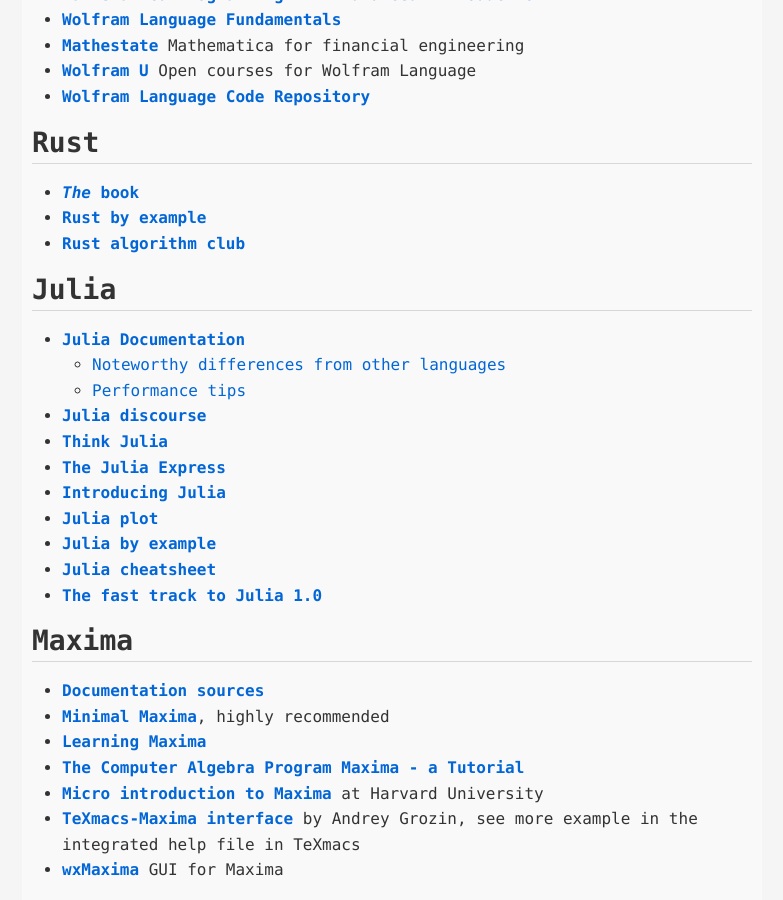
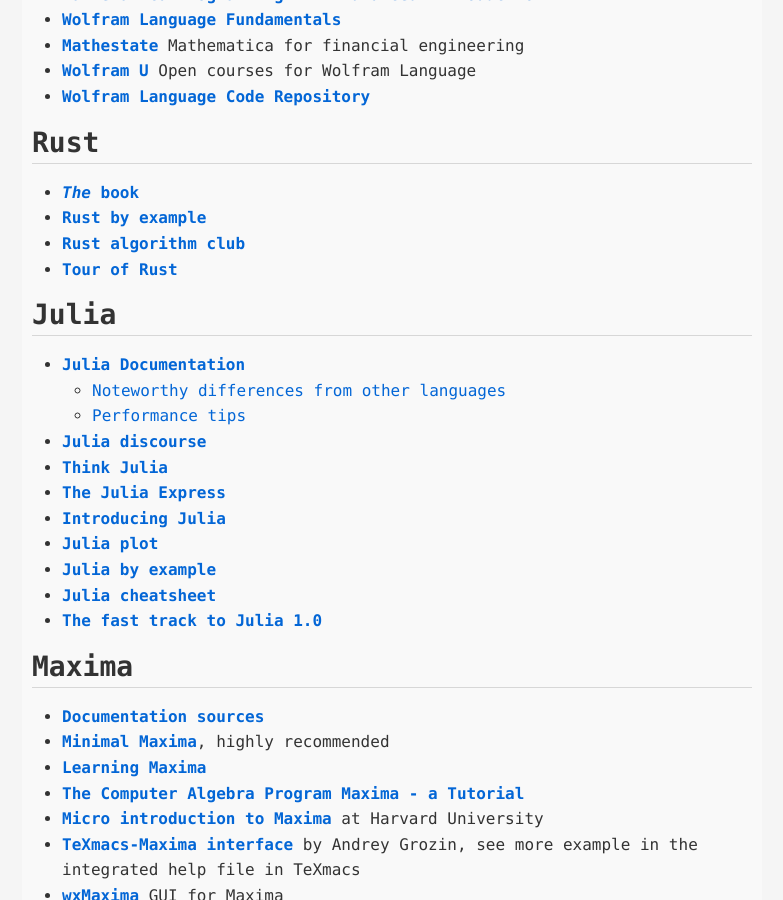
Before and after one commit to xienotes/xienotes.github.io, a Jekyll site: the page built from _posts/2020-06-07-all-about-coding.md, in a window 1280 px wide and 900 px high, scrolled down 708 px. Shown: the whole window, without its empty margins (248-1031 px from the left). Built offline with Jekyll 4.4.1, drawn with Linux system fonts in a browser that asks for light colours.

Commit message:
add tour of rust

```diff
--- a/_posts/2020-06-07-all-about-coding.md
+++ b/_posts/2020-06-07-all-about-coding.md
@@ -23,6 +23,7 @@
 * [***The* book**](https://doc.rust-lang.org/book/){:target="_blank"}
 * [**Rust by example**](https://doc.rust-lang.org/stable/rust-by-example/){:target="_blank"}
 * [**Rust algorithm club**](https://rust-algo.club/index.html){:target="_blank"}
+* [**Tour of Rust**](https://tourofrust.com/){:target="_blank"}
 
 ## Julia
 * [**Julia Documentation**](https://docs.julialang.org/en/v1/){:target="_blank"}
```
